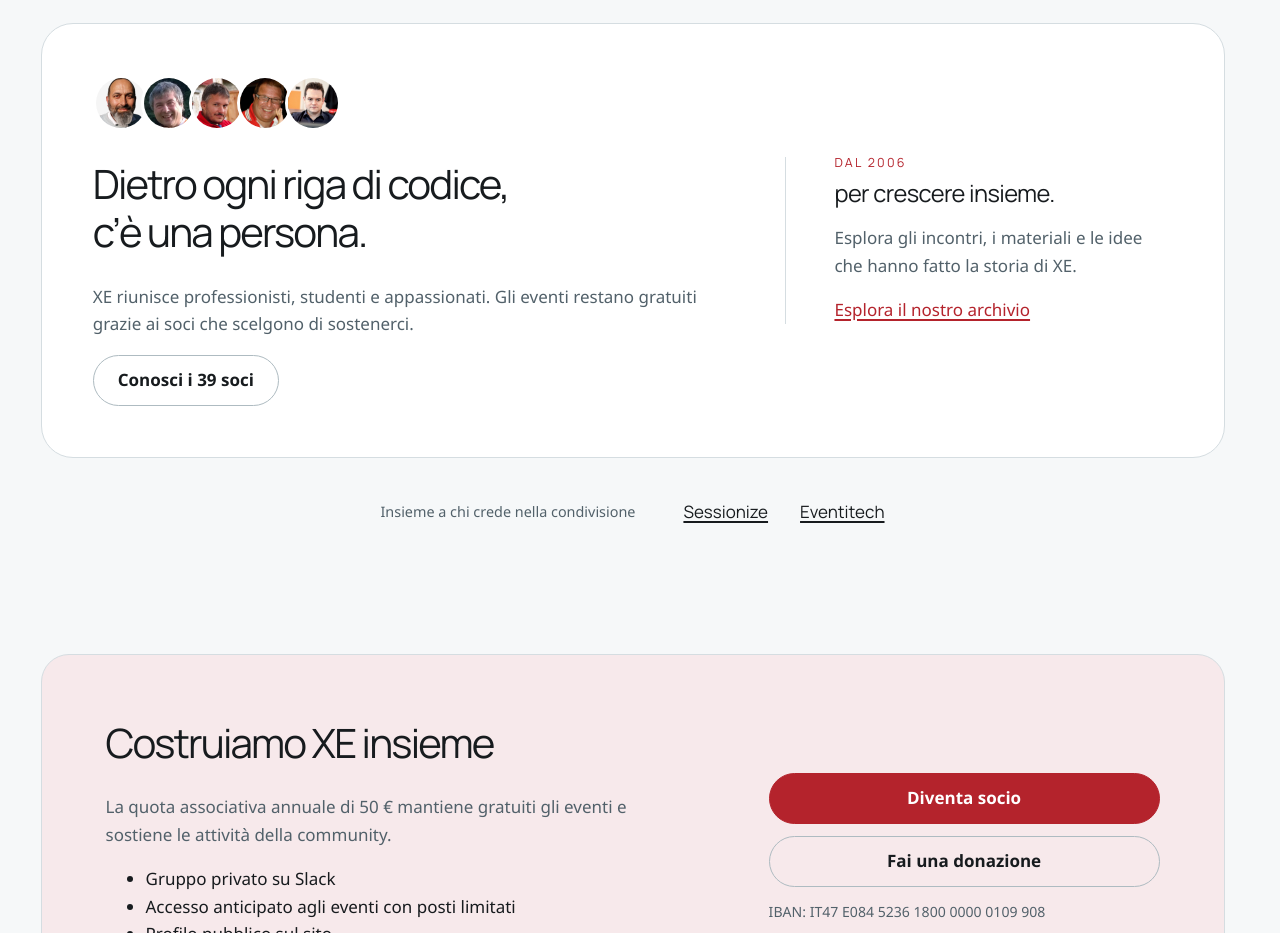
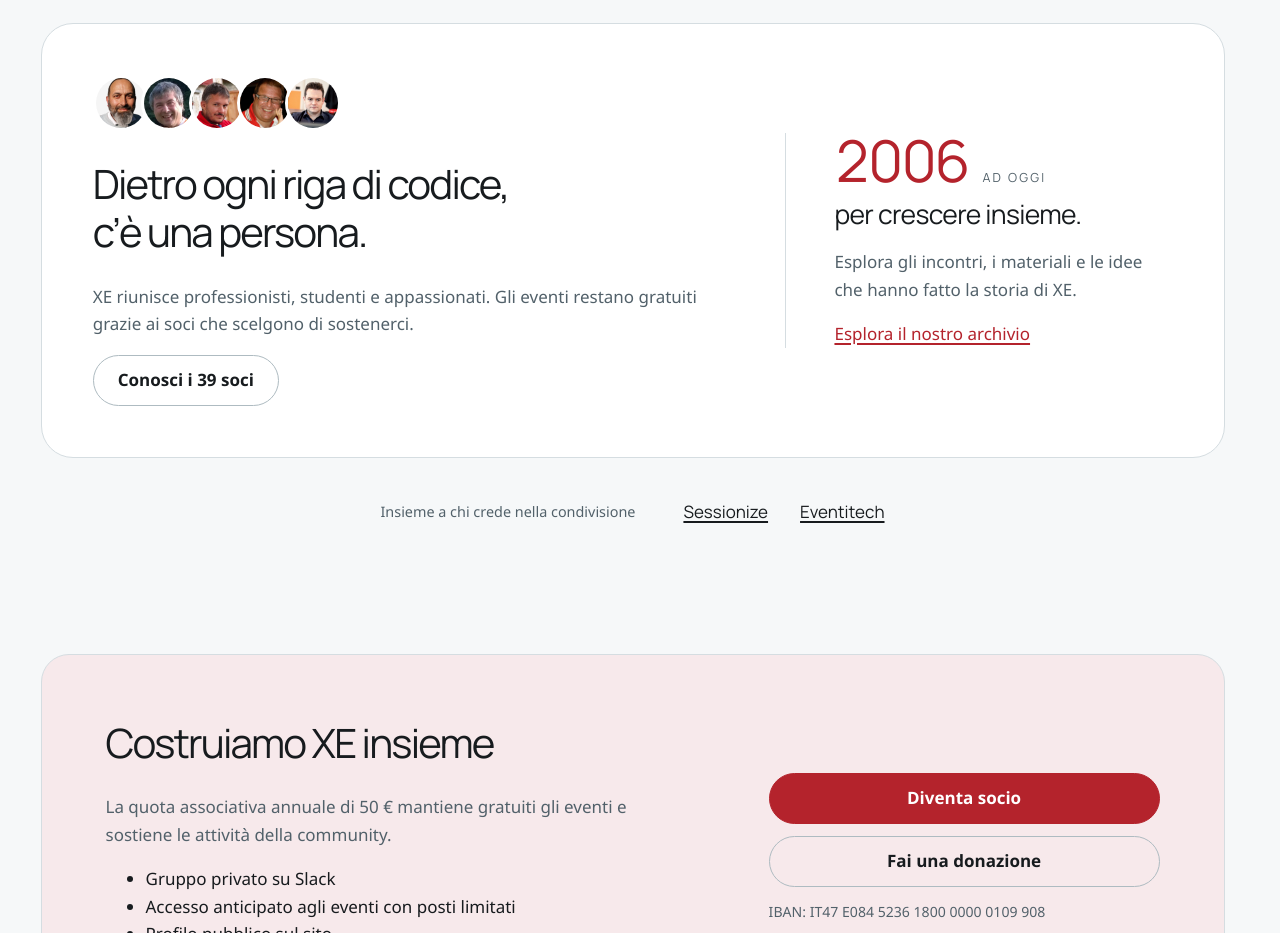
Before and after one commit to Puppo/xe-website, an Astro site: page / in a window 1280 px wide. Shown: the part 1700-2633 px from the top of the page. Built offline with nearby package versions, Linux system fonts and the light colour scheme; Astro itself is replaced by a stand-in of ours; a web font is replaced by a local one.

Commit message:
fix(home): rebuild the Dal 2006 stat as a year + label block
The eyebrow 'DAL 2006' next to the action h3 read as two competing
elements with neither anchoring the right column. Replace it with a
proper stat block: a big red '2006' as the visual anchor and a small
uppercase 'ad oggi' sitting beside it. Bumps the per-crescere-insieme
h3 from the default 1.2-1.6 rem to 1.3-1.7 rem so it has presence
next to the larger year and balances the left column's h2.

```diff
--- a/src/pages/index.astro
+++ b/src/pages/index.astro
@@ -71,7 +71,7 @@ const events = (await getCollection('events', ({ data }) => !data.draft)).sort(s
         <a class="button button-secondary" href={withBase('/soci/')}>Conosci i {people.length} soci</a>
       </div>
       <div class="community-history">
-        <p class="history-number">Dal 2006</p>
+        <p class="history-stat"><span class="history-year">2006</span><span class="history-since">ad oggi</span></p>
         <h3>per crescere insieme.</h3>
         <p>Esplora gli incontri, i materiali e le idee che hanno fatto la storia di XE.</p>
         <a href={withBase('/eventi/')}>Esplora il nostro archivio</a>
--- a/src/styles/global.css
+++ b/src/styles/global.css
@@ -1052,7 +1052,7 @@ p {
   border: 1px solid var(--line-soft);
 }
 .community-message > p,
-.community-history > p:not(.history-number) {
+.community-history > p:not(.history-stat) {
   color: var(--muted);
 }
 .community-faces {
@@ -1073,14 +1073,31 @@ p {
   border-inline-start: 1px solid var(--line-soft);
   padding-inline-start: 3rem;
 }
-.history-number {
-  margin: 0 0 0.6rem;
+.history-stat {
+  display: flex;
+  align-items: baseline;
+  flex-wrap: wrap;
+  gap: 0.6rem 0.9rem;
+  margin: 0 0 0.7rem;
+}
+.history-year {
+  font:
+    700 clamp(2.6rem, 1.8rem + 2.4vw, 3.6rem)/0.95 'Manrope',
+    sans-serif;
+  letter-spacing: -0.04em;
+  color: var(--red);
+  font-variant-numeric: tabular-nums;
+}
+.history-since {
   font:
     700 0.78rem/1 'Manrope',
     sans-serif;
   letter-spacing: 0.18em;
   text-transform: uppercase;
-  color: var(--red);
+  color: var(--muted);
+}
+.community-history h3 {
+  font-size: clamp(1.3rem, 1.1rem + 0.7vw, 1.7rem);
 }
 .sponsor-strip {
   display: flex;
```
